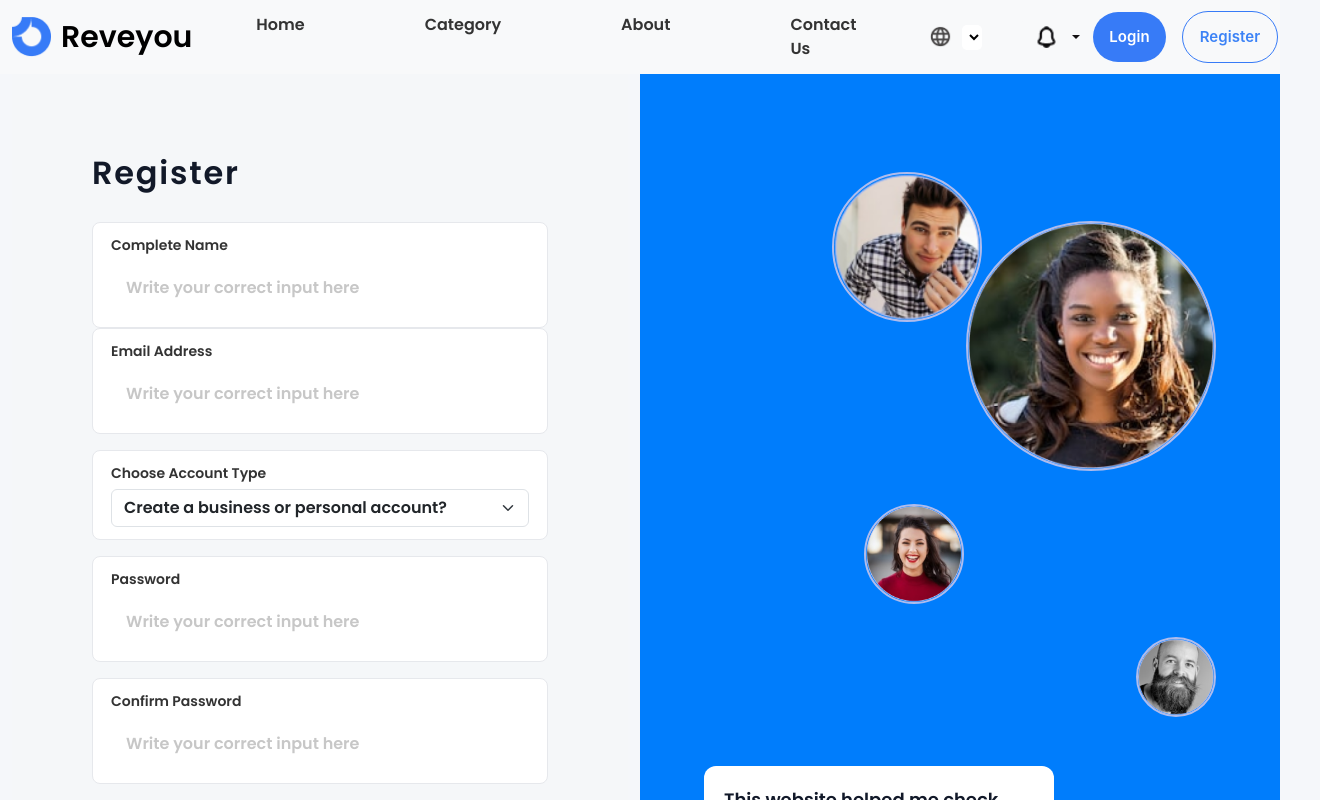
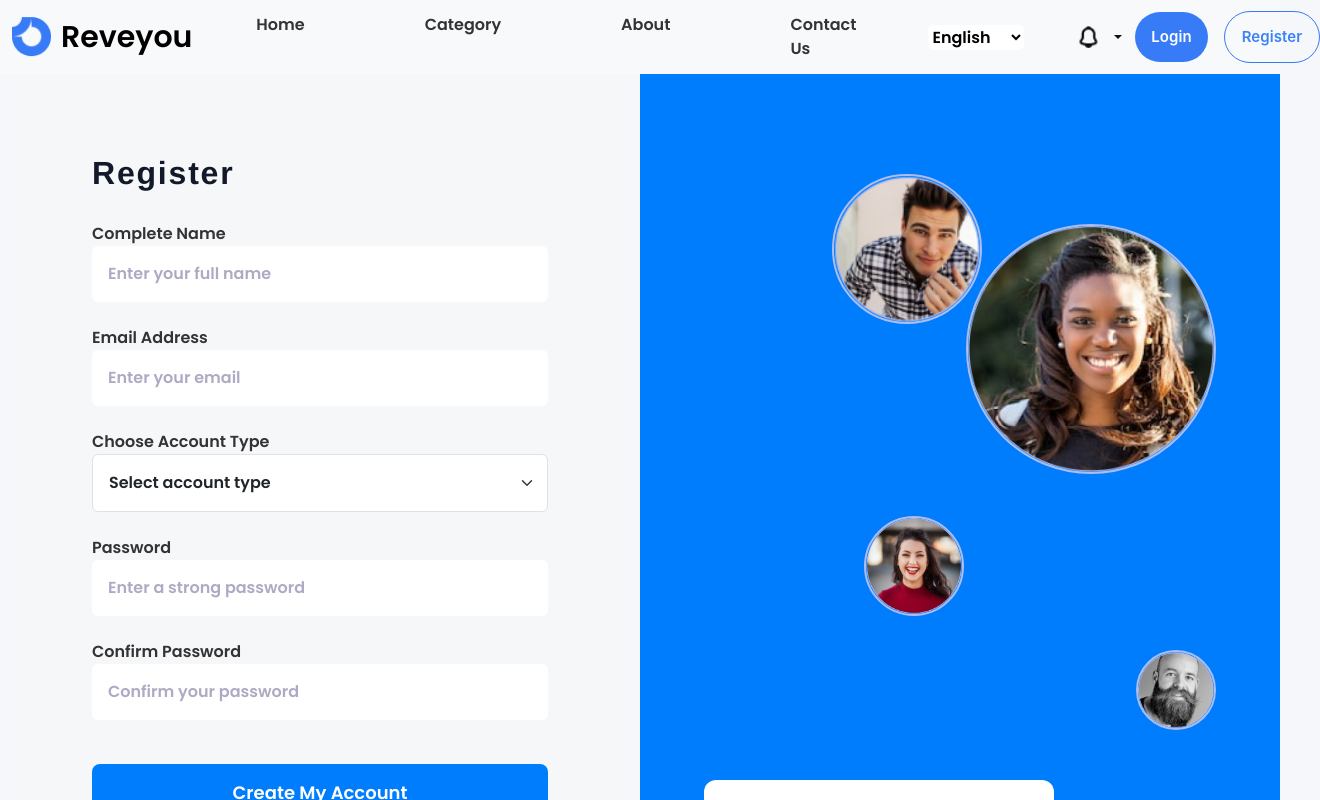
Before and after one commit to saraabdelrhman/wallet-market-master, a React (Create React App) app: page /register in a window 1280 px wide. Shown: the top 800 px of the page, 1320 px wide, since content can reach past the window. Built offline with nearby package versions, Linux system fonts and the light colour scheme.

Commit message:
modifying inputs style on login and register

```diff
--- a/public/index.html
+++ b/public/index.html
@@ -10,6 +10,8 @@
       name="description"
       content="Web site created using create-react-app"
     />
+    <link href="https://fonts.googleapis.com/css2?family=Roboto:wght@100&display=swap" rel="stylesheet">
+
     <link href="https://fonts.googleapis.com/css2?family=Montserrat:wght@600;700&family=Roboto:wght@400;500;700&display=swap" rel="stylesheet">
 
     <link rel="apple-touch-icon" href="%PUBLIC_URL%/logo192.png" />
--- a/src/components/Header.js
+++ b/src/components/Header.js
@@ -70,17 +70,18 @@ const Header = () => {
 
             {/* Language Selector */}
             <li className="nav-item d-flex align-items-center">
-              <img
+  {/* <img
     src={language}
     alt="Language Selector"
-                className=""
     style={{ cursor: 'pointer', height: '24px', marginRight: '10px' }}
-              />
+    onClick={() => document.getElementById('languageSelect').focus()} // Focus on select when clicking the image
+  /> */}
   <select
+    id="languageSelect" // Add an id to the select element
     style={{
-                  width: '20px',
+      width: 'auto', // Adjust to fit the content
       border: '0',
-                  marginRight:'15px',
+      marginRight: '15px',
       borderRadius: '5px',
       backgroundColor: 'white'
     }}
@@ -91,6 +92,7 @@ const Header = () => {
     <option value="български">български</option>
   </select>
 </li>
+
 
             {/* Notification Dropdown */}
             <li className="nav-item d-flex align-items-center">
@@ -113,12 +115,15 @@ const Header = () => {
                       <div>
 
                       <span>Notifications</span>
-                      <span className="badge bg-primary text-light rounded-5 p-2">2</span>
+                      <span className="badge bg-primary text-light text-center  rounded-circle ms-2 m-0  "style={{}}>2</span>
+
+
                       </div>
-
-                    <div style={{fontSize:'12px',color:'#0085FF'}} className='d-flex '>
+                      <div>
+                    <div style={{fontSize:'12px',color:'#0085FF'}} className='d-flex mt-3'>
                     Mark all as read
                     <img src={threelines} alt='threelines'></img>
+                    </div>
                     </div>
                     </div>
 
@@ -138,10 +143,10 @@ const Header = () => {
                           <span className='fw-bolder text-dark ms-1'>Gerald</span></div>
                       </div>
                     </div>
-                    <p  style={{color:'#696F8C',fontSize:'13px',marginTop:'15px'}}>This is a great idea! I will steal it,
+                    <p  style={{color:'#696F8C',fontSize:'13px',marginTop:'15px',marginLeft:'50px'}}>This is a great idea! I will steal it,
                        say <br></br>it’s mine, and give credit to myself
                        of<br></br> course... wait... I already did!</p>
-                    <small className="text-muted">1 day ago</small>
+                    <small className="text-muted ms-5">1 day ago</small>
                   </Dropdown.Item>
                   <Dropdown.Divider />
                   <Dropdown.Item href="#">
@@ -158,8 +163,8 @@ const Header = () => {
                           <span className='fw-bolder text-dark ms-1'>Gerald</span></div>
                       </div>
                     </div>
-                    <p  style={{color:'#696F8C',fontSize:'13px',marginTop:'15px'}}>This can help us so much</p>
-                    <small className="text-muted">2 days ago</small>
+                    <p  style={{color:'#696F8C',fontSize:'13px',marginTop:'15px',marginLeft:'50px'}}>This can help us so much</p>
+                    <small className="text-muted ms-5">2 days ago</small>
                   </Dropdown.Item>
                 </Dropdown.Menu>
               </Dropdown>
--- a/src/components/Login.js
+++ b/src/components/Login.js
@@ -68,7 +68,7 @@ const About = () => {
             <input
               type="email"
               id="email"
-              placeholder="Enter your email"
+              placeholder="Email Adress"
               {...formik.getFieldProps('email')}
             />
             {formik.touched.email && formik.errors.email ? (
@@ -80,18 +80,18 @@ const About = () => {
             <input
               type="password"
               id="password"
-              placeholder="Enter your password"
+              placeholder="Password"
               {...formik.getFieldProps('password')}
             />
             {formik.touched.password && formik.errors.password ? (
               <div className="text-danger">{formik.errors.password}</div>
             ) : null}
           </div>
+          <div className="link-text text-end mt-3">
+            <Link to="/Forgotpass" style={{ textAlign: 'right', color: '#377BF7', fontSize: 16, fontFamily: 'Poppins', fontWeight: '200',  wordWrap: 'break-word'}}>Forgot Password?</Link>
+          </div>
+          <button type="submit" className="button btn-primary w-100">Sign In</button>
 
-          <button type="submit" className="button btn-primary w-100">Sign In</button>
-          <div className="link-text text-end mt-3">
-            <Link to="/Forgotpass">Forgot Password?</Link>
-          </div>
         </form>
 
         <div className="or-divider">-OR-</div>
--- a/src/components/Register.css
+++ b/src/components/Register.css
@@ -26,11 +26,9 @@
 }
 
 /* Input box styling */
-/* Input box styling */
 .input-box {
   margin-bottom: 20px;
   position: relative;
-  border: 0px;
   display: flex;
   background-color: transparent;
   flex-direction: column;
@@ -38,48 +36,49 @@
 
 /* Styling the label */
 .form-label {
-  font-size: 14px;
-  font-weight: 600;
+  font-size: 16px;
+  font-weight: bold;
   color: #333;
-  margin-bottom: 5px;
+  margin-bottom: 10px;
 }
 
 /* Styling the input field */
 .input-box input {
   width: 100%;
-  padding: 15px;
-
+  padding: 12px 15px;
   background-color: white;
+  border: 2px solid #ccc;
   border-radius: 8px;
   font-size: 16px;
   outline: none;
-  color: #838e9e;
+  color: #333;
 }
 
 .input-box input::placeholder {
-  color: #c7c7c7;
+  color: #aaa;
 }
 
-/* Add hover/focus effects if necessary */
 .input-box input:focus {
   border-color: #007dfc;
+  box-shadow: 0 0 5px rgba(0, 123, 255, 0.25);
 }
 
-
 /* Sign In Button */
-.button {
-  padding: 15px;
-  border-radius: 8px;
-  font-size: 18px;
-  font-weight: 600;
-}
-
 .btn-primary {
   background-color: #007dfc;
   color: white;
   border: none;
+  padding: 15px 30px;
+  border-radius: 8px;
+  font-size: 18px;
+  font-weight: 600;
   text-align: center;
-  margin-bottom: 30px;
+  margin-top: 20px;
+  transition: background-color 0.3s ease;
+}
+
+.btn-primary:hover {
+  background-color: #0056b3;
 }
 
 /* OR divider styling */
@@ -107,19 +106,6 @@
   margin-right: 10px;
 }
 
-/* Link text for forgot password */
-.link-text {
-  text-align: right;
-  margin-top: 10px;
-}
-
-.link-text a {
-  color: #377bf7;
-  font-size: 14px;
-  font-weight: 500;
-  text-decoration: none;
-}
-
 /* Testimonial Section */
 .testimonial-content {
   width: 50%;
@@ -131,7 +117,6 @@
   overflow: hidden;
 }
 
-/* Circle images */
 .circle-image {
   position: absolute;
   border-radius: 50%;
@@ -172,7 +157,6 @@
   border-radius: 50%;
 }
 
-/* Testimonial box */
 .testimonial-box {
   position: absolute;
   bottom: 10%;
@@ -205,7 +189,6 @@
   margin-bottom: 10px;
 }
 
-/* Flex behavior for mobile */
 @media (max-width: 992px) {
   .page-container {
     flex-direction: column;
@@ -227,21 +210,12 @@
   }
 }
 
-/* Mobile adjustments */
 @media (max-width: 768px) {
-  /* Hide the testimonial section on mobile devices */
   .testimonial-content {
     display: none;
   }
 
-  /* Make the login content take the full width */
   .login-content {
     width: 100%;
   }
 }
-.btn:hover {
-  color: none;
-  background-color: white;
-  border: 1px solid #c5c4c4;
-  border-color: none;
-}
--- a/src/components/Register.js
+++ b/src/components/Register.js
@@ -1,17 +1,17 @@
 import React, { useState } from 'react';
 import 'bootstrap/dist/css/bootstrap.min.css';
-import './Register.css'; // Import the custom CSS file
+import './Register.css'; // Make sure this path is correct
 import { useFormik } from 'formik';
-import google from './images/search 1.png'; // Replace with your Google icon image path
-import facebook from './images/facebook 1.png'; // Replace with your Facebook icon image path
-import img1 from './images/Ellipse 2.png'; // Replace with your image path
-import img2 from './images/Ellipse 3.png'; // Replace with your image path
-import img3 from './images/Ellipse 4.png'; // Replace with your image path
-import img4 from './images/Ellipse 5.png'; // Replace with your image path
+import google from './images/search 1.png'; // Ensure image paths are correct
+import facebook from './images/facebook 1.png';
+import img1 from './images/Ellipse 2.png';
+import img2 from './images/Ellipse 3.png';
+import img3 from './images/Ellipse 4.png';
+import img4 from './images/Ellipse 5.png';
+
 import * as Yup from 'yup';
 
 const About = () => {
-  // State for handling form submission and success
   const [isSubmitting, setIsSubmitting] = useState(false);
   const [isSubmitted, setIsSubmitted] = useState(false);
 
@@ -21,11 +21,11 @@ const About = () => {
       email: '',
       password: '',
       confirmPassword: '',
-      accountType: '', // New field for account type
+      accountType: '',
     },
     validationSchema: Yup.object({
       name: Yup.string().required('Complete Name is required'),
-      email: Yup.string().required('Email is required').email('Email is not valid'),
+      email: Yup.string().email('Email is not valid').required('Email is required'),
       password: Yup.string()
         .required('Password is required')
         .min(6, 'Password must be at least 6 characters')
@@ -33,19 +33,18 @@ const About = () => {
       confirmPassword: Yup.string()
         .oneOf([Yup.ref('password'), null], 'Passwords must match')
         .required('Confirm Password is required'),
-      accountType: Yup.string().required('Account type is required'), // Validation for account type
+      accountType: Yup.string().required('Account type is required'),
     }),
     onSubmit: async (values) => {
       setIsSubmitting(true);
       console.log('Form values:', values);
-
       try {
         const response = await fetch('https://wallyt.com/register', {
           method: 'POST',
           headers: {
             'Content-Type': 'application/json',
             'Access-Control-Allow-Origin': '*',
-            Authorization: 'Bearer ' + 'YOUR_BEARER_TOKEN', // Replace with your actual bearer token
+            Authorization: 'Bearer ' + 'YOUR_BEARER_TOKEN',
           },
           body: JSON.stringify(values),
         });
@@ -56,8 +55,6 @@ const About = () => {
 
         const data = await response.json();
         console.log('Response data:', JSON.stringify(data));
-
-        // Handle success state
         setIsSubmitting(false);
         setIsSubmitted(true);
       } catch (err) {
@@ -70,123 +67,102 @@ const About = () => {
   return (
     <div className="container-fluid">
       <div className="row">
-        {/* Register Section */}
         <div className="col-12 col-lg-6">
           <div className="login-content w-100">
-            <h2 className="login-header">Register</h2>
+            <h2 className="login-header fw-bolder" style={{fontFamily:'Helvetica'}}>Register</h2>
+            {isSubmitted && <div className="alert alert-success">Registration successful!</div>}
+            <form onSubmit={formik.handleSubmit} className="w-100">
 
-            {/* Success message */}
-            {isSubmitted && <div className="alert alert-success">Registration successful!</div>}
-
-            <form onSubmit={formik.handleSubmit} className="w-100">
-              {/* Complete Name */}
-              <div className="input-box mb-0">
-                <label htmlFor="name" className="form-label">Complete Name</label>
+                <span className="form-label pb-3">Complete Name</span>
                 <input
                   type="text"
                   id="name"
-                  placeholder="Write your correct input here"
-                  aria-label="Complete Name"
-                  className="form-control"
+                  placeholder="Enter your full name"
+                  className="form-control mb-4 p-3"
                   {...formik.getFieldProps('name')}
                 />
                 {formik.touched.name && formik.errors.name ? (
                   <div className="text-danger">{formik.errors.name}</div>
                 ) : null}
-              </div>
 
-              {/* Email Address */}
-              <div className="input-box mb-3">
-                <label htmlFor="email" className="form-label">Email Address</label>
+                <span className="form-label pb-3">Email Address</span>
                 <input
                   type="email"
                   id="email"
-                  placeholder="Write your correct input here"
-                  aria-label="Email Address"
-                  className="form-control"
+                  placeholder="Enter your email"
+                  className="form-control mb-4 p-3" style={{color: '#838E9E',
+                    fontSize: 16,
+                    fontFamily: 'Poppins',
+                    fontWeight: '100',
+                    wordWrap: 'break-word'}}
                   {...formik.getFieldProps('email')}
                 />
                 {formik.touched.email && formik.errors.email ? (
                   <div className="text-danger">{formik.errors.email}</div>
                 ) : null}
-              </div>
 
-              {/* Account Type Dropdown */}
-              <div className="input-box mb-3">
-                <label htmlFor="accountType" className="form-label">Choose Account Type</label>
+
+                <span className="form-label pb-3" >Choose Account Type</span>
                 <select
                   id="accountType"
-                  aria-label="Account Type"
-                  className="form-select"
+                  className="form-select mb-4 p-3"
                   {...formik.getFieldProps('accountType')}
                 >
-                  <option value="" label="Create a business or personal account?" />
+                  <option value="">Select account type</option>
                   <option value="personal">Personal</option>
                   <option value="business">Business</option>
                 </select>
                 {formik.touched.accountType && formik.errors.accountType ? (
                   <div className="text-danger">{formik.errors.accountType}</div>
                 ) : null}
-              </div>
 
-              {/* Password */}
-              <div className="input-box mb-3">
-                <label htmlFor="password" className="form-label">Password</label>
+
+                <span className="form-label pb-3">Password</span>
                 <input
                   type="password"
                   id="password"
-                  placeholder="Write your correct input here"
-                  aria-label="Password"
-                  className="form-control"
+                  placeholder="Enter a strong password"
+                  className="form-control mb-4 p-3"
                   {...formik.getFieldProps('password')}
                 />
                 {formik.touched.password && formik.errors.password ? (
                   <div className="text-danger">{formik.errors.password}</div>
                 ) : null}
-              </div>
 
-              {/* Confirm Password */}
-              <div className="input-box mb-3">
-                <label htmlFor="confirmPassword" className="form-label">Confirm Password</label>
+
+                <span className="form-label pb-3">Confirm Password</span>
                 <input
                   type="password"
                   id="confirmPassword"
-                  placeholder="Write your correct input here"
-                  aria-label="Confirm Password"
-                  className="form-control"
+                  placeholder="Confirm your password"
+                  className="form-control mb-4 p-3"
                   {...formik.getFieldProps('confirmPassword')}
                 />
                 {formik.touched.confirmPassword && formik.errors.confirmPassword ? (
                   <div className="text-danger">{formik.errors.confirmPassword}</div>
                 ) : null}
-              </div>
 
               <button
                 type="submit"
-                className="btn btn-primary w-100 mb-0"
+                className="btn btn-primary w-100"
                 disabled={isSubmitting}
               >
                 {isSubmitting ? 'Creating Account...' : 'Create My Account'}
               </button>
             </form>
-
             <div className="or-divider text-center">- Or Continue with -</div>
-
-            {/* Google and Facebook Buttons */}
-            <div className='d-flex justify-content-center mb-0'>
+            <div className='d-flex justify-content-center'>
               <div className="btn btn-google w-50 me-2 d-flex align-items-center justify-content-center">
-                <img src={google} alt="Google Logo" className="me-2" />
+                <img src={google} alt="Google Logo" />
                 Google
               </div>
               <div className="btn btn-facebook w-50 ms-2 d-flex align-items-center justify-content-center">
-                <img src={facebook} alt="Facebook Logo" className="me-2" />
+                <img src={facebook} alt="Facebook Logo" />
                 Facebook
               </div>
             </div>
           </div>
         </div>
-
-        {/* Testimonial Section */}
         <div className="col-12 col-lg-6 testimonial-content d-none d-lg-block">
           <div className="circle-image large-circle">
             <img src={img1} alt="Large Testimonial" />
@@ -194,17 +170,14 @@ const About = () => {
           <div className="circle-image medium-circle">
             <img src={img2} alt="Medium Testimonial" />
           </div>
-          <div className="circle-image small-circle " style={{marginBottom:'40%'}}>
+          <div className="circle-image small-circle" style={{marginBottom:'40%'}}>
             <img src={img3} alt="Small Testimonial" />
           </div>
-          <div className="circle-image  extra-small-circle "  style={{marginBottom:'30%'}}>
-            <img src={img4} alt="Extra Small Testimonial"  />
+          <div className="circle-image extra-small-circle" style={{marginBottom:'30%'}}>
+            <img src={img4} alt="Extra Small Testimonial" />
           </div>
-
           <div className="testimonial-box">
-            <p>
-              This website helped me check reviews for items I bought before having any regrets.
-            </p>
+            <p>This website helped me check reviews for items I bought before having any regrets.</p>
             <div className="stars">⭐⭐⭐⭐⭐</div>
             <span>Tania, Gadget enthusiast</span>
           </div>
```
Also changed, not shown: src/components/Categories.js (+39 -1 lines), src/components/Forgotpass.js (+7 -4 lines). Lines whose indentation alone changed are shown as unchanged.
